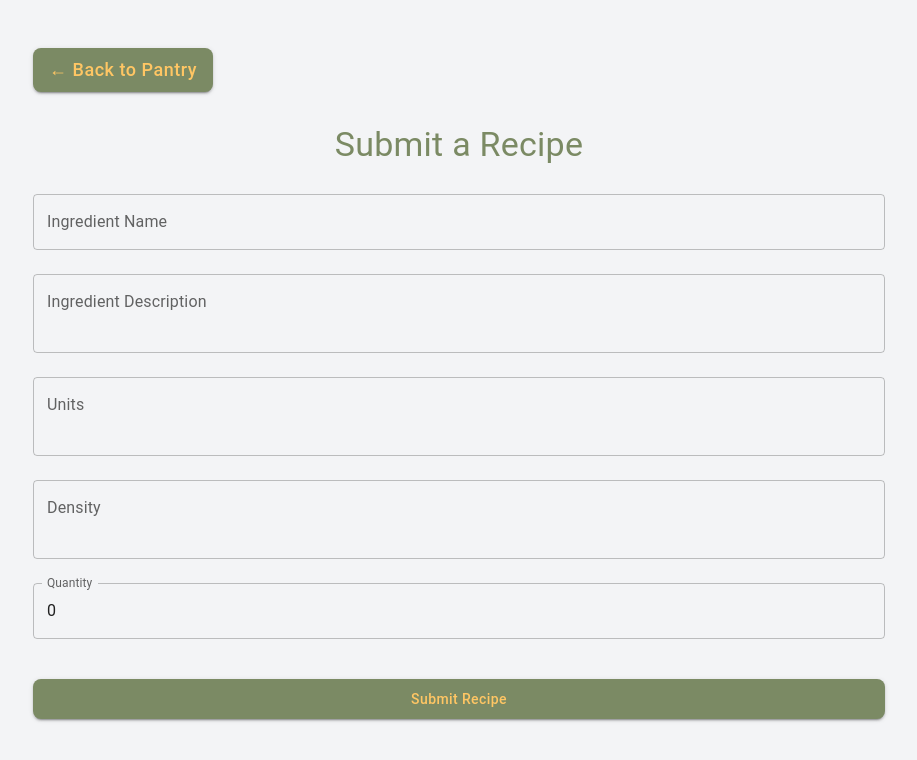
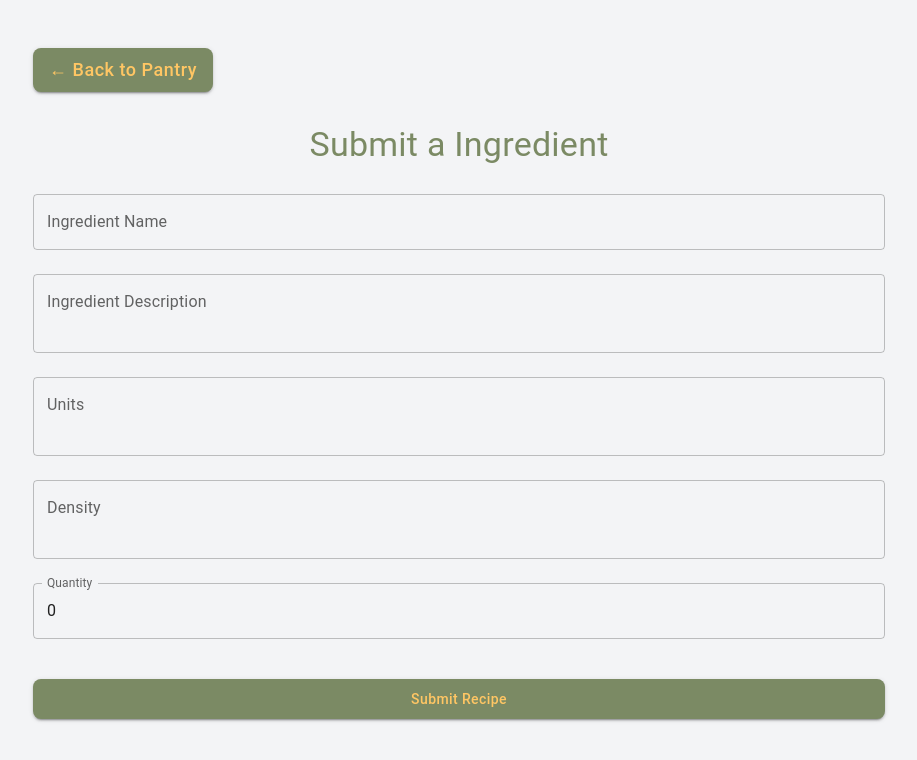
Before and after one commit to wandrew004/team-charles-app, a React (Vite) app in the folder frontend/: page /pantry/create in a window 1280 px wide. Shown: the top 760 px of the page, without its empty margins (181-1098 px from the left). Built offline with nearby package versions, Linux system fonts and the light colour scheme; no server answers.

Commit message:
name change

```diff
--- a/frontend/src/pages/pantry/PantryForm.tsx
+++ b/frontend/src/pages/pantry/PantryForm.tsx
@@ -93,7 +93,7 @@ const PantryForm = () => {
         textAlign="center"
         className="text-[#7B8A64]"
       >
-        Submit a Recipe
+        Submit a Ingredient
       </Typography>
 
       <form onSubmit={handleSubmit(onSubmit)}>
```
